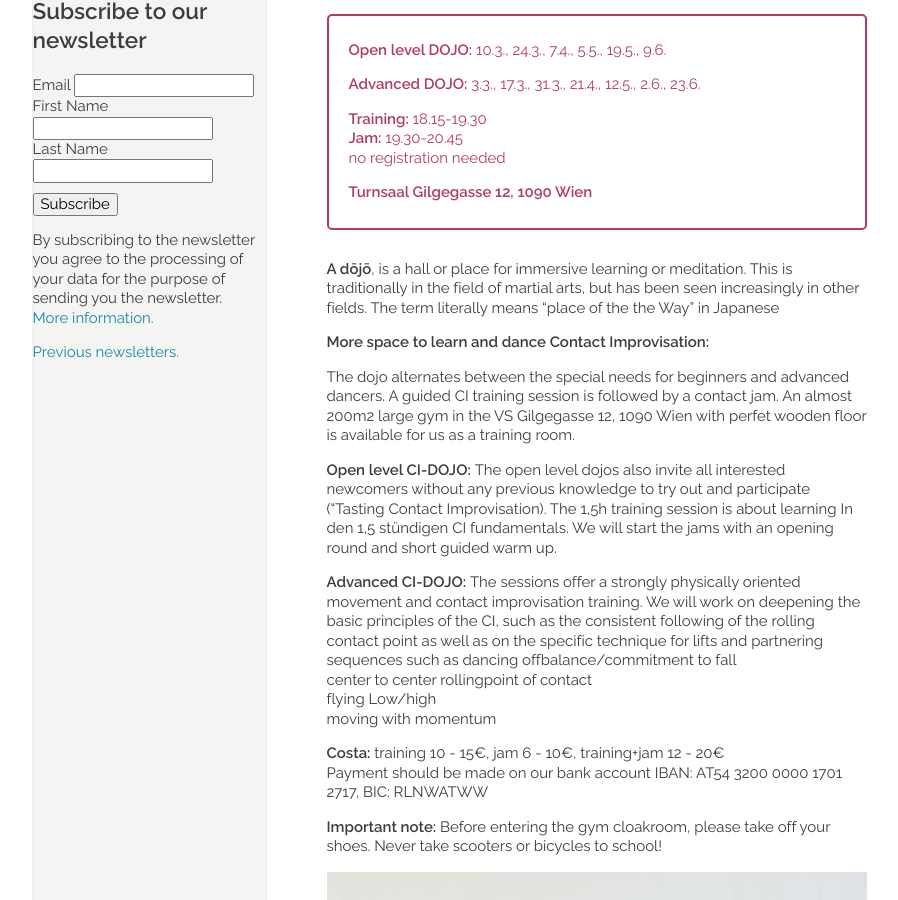
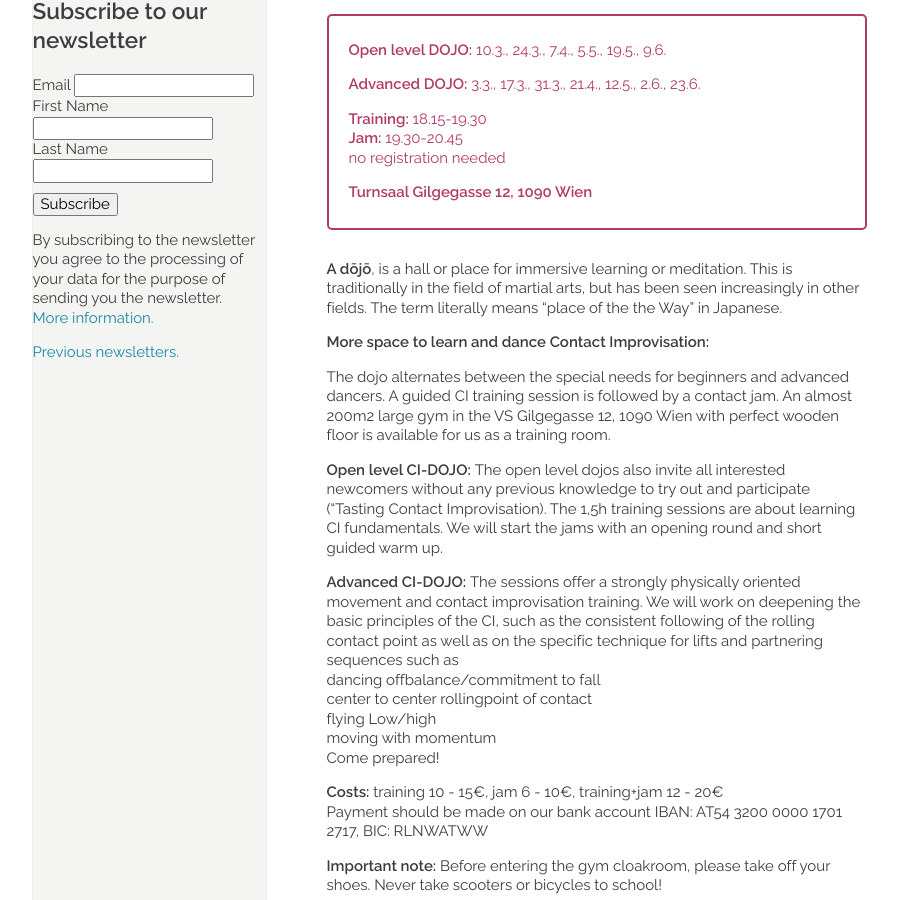
Before and after one commit to manulari/rollingpointat, a Jekyll site: the page built from _pages_en/en-dojo.md, in a window 1280 px wide and 900 px high, scrolled down 638 px. Shown: the whole window, without its empty margins (152-1050 px from the left). Built offline with Jekyll 4.4.1, drawn with Linux system fonts in a browser that asks for light colours; comment, search, counter and statistics services are not loaded.

Commit message:
Update page (en) “en-dojo”

```diff
--- a/_pages_en/en-dojo.md
+++ b/_pages_en/en-dojo.md
@@ -22,20 +22,22 @@ photocredits: Laurent Ziegler
 >
 > **Turnsaal Gilgegasse 12, 1090 Wien**
 
-**A dōjō**, is a hall or place for immersive learning or meditation. This is traditionally in the field of martial arts, but has been seen increasingly in other fields. The term literally means "place of the the Way" in Japanese
+**A dōjō**, is a hall or place for immersive learning or meditation. This is traditionally in the field of martial arts, but has been seen increasingly in other fields. The term literally means "place of the the Way" in Japanese.
 
 **More space to learn and dance Contact Improvisation:**
 
-The dojo alternates between the special needs for beginners and advanced dancers. A guided CI training session is followed by a contact jam. An almost 200m2 large gym in the VS Gilgegasse 12, 1090 Wien with perfet wooden floor is available for us as a training room.
+The dojo alternates between the special needs for beginners and advanced dancers. A guided CI training session is followed by a contact jam. An almost 200m2 large gym in the VS Gilgegasse 12, 1090 Wien with perfect wooden floor is available for us as a training room.
 
-**Open level CI-DOJO:** The open level dojos also invite all interested newcomers without any previous knowledge to try out and participate ("Tasting Contact Improvisation). The 1,5h training session is about learning In den 1,5 stündigen CI fundamentals. We will start the jams with an opening round and short guided warm up.
+**Open level CI-DOJO:** The open level dojos also invite all interested newcomers without any previous knowledge to try out and participate ("Tasting Contact Improvisation). The 1,5h training sessions are about learning  CI fundamentals. We will start the jams with an opening round and short guided warm up.
 
-**Advanced CI-DOJO:** The sessions offer a strongly physically oriented movement and contact improvisation training. We will work on deepening the basic principles of the CI, such as the consistent following of the rolling contact point as well as on the specific technique for lifts and partnering sequences such as dancing offbalance/commitment to fall\
+**Advanced CI-DOJO:** The sessions offer a strongly physically oriented movement and contact improvisation training. We will work on deepening the basic principles of the CI, such as the consistent following of the rolling contact point as well as on the specific technique for lifts and partnering sequences such as\
+dancing offbalance/commitment to fall\
 center to center rollingpoint of contact \
 flying Low/high\
-moving with momentum
+moving with momentum\
+Come prepared!
 
-**Costa:** training 10 - 15€, jam 6 - 10€, training+jam 12 - 20€\
+**Costs:** training 10 - 15€, jam 6 - 10€, training+jam 12 - 20€\
 Payment should be made on our bank account IBAN: AT54 3200 0000 1701 2717, BIC: RLNWATWW
 
 **Important note:** Before entering the gym cloakroom, please take off your shoes.  Never take scooters or bicycles to school!
```
